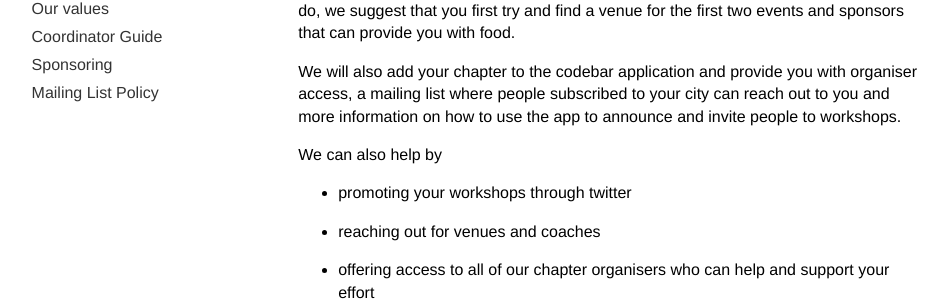
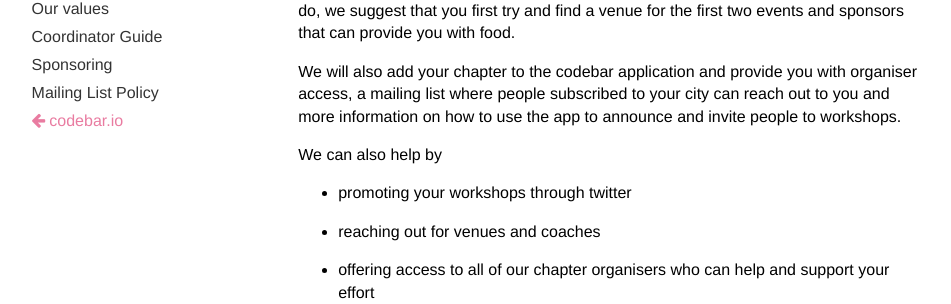
Before and after one commit to codebar/manual, a Jekyll site: the page built from _posts/2015-02-06-bringing-codebar-to-your-area.md, in a window 1280 px wide. Shown: the part 325-629 px from the top of the page, without its empty margins (164-1115 px from the left). Built offline with Jekyll 4.4.1, drawn with Linux system fonts in a browser that asks for light colours; nearby versions of some CDN libraries; Markdown is read by kramdown in place of the engine named in the settings.

Commit message:
adding external link to codebar site from post sidebar navigation

```diff
--- a/_includes/head.html
+++ b/_includes/head.html
@@ -3,6 +3,7 @@
   <head>
     <meta charset="utf-8">
     <title>{{ site.title }}</title>
+    <link href="//maxcdn.bootstrapcdn.com/font-awesome/4.2.0/css/font-awesome.min.css" rel="stylesheet">
     <link rel="stylesheet" href="{{ site.baseurl }}/css/main.css" >
   </head>
   <body>
--- a/_includes/sidebar.html
+++ b/_includes/sidebar.html
@@ -5,5 +5,6 @@
         <a class="post-link" href="{{ post.url | prepend: site.baseurl }}">{{ post.title }}</a>
       </li>
     {% endfor %}
+    	<li class="codebar-link"><i class='fa fa-arrow-left'></i><a href="http://www.codebar.io">codebar.io</a></li>
 	</ul>
 </nav>
--- a/css/main.css
+++ b/css/main.css
@@ -98,3 +98,15 @@ tbody tr:hover td{
   color:#333;
   background:#fff;
 }
+
+.codebar-link {
+  color: #e97ca1;
+}
+
+.codebar-link i {
+  margin-right: 4px;
+}
+
+.codebar-link a {
+  color: #e97ca1;
+}
```
